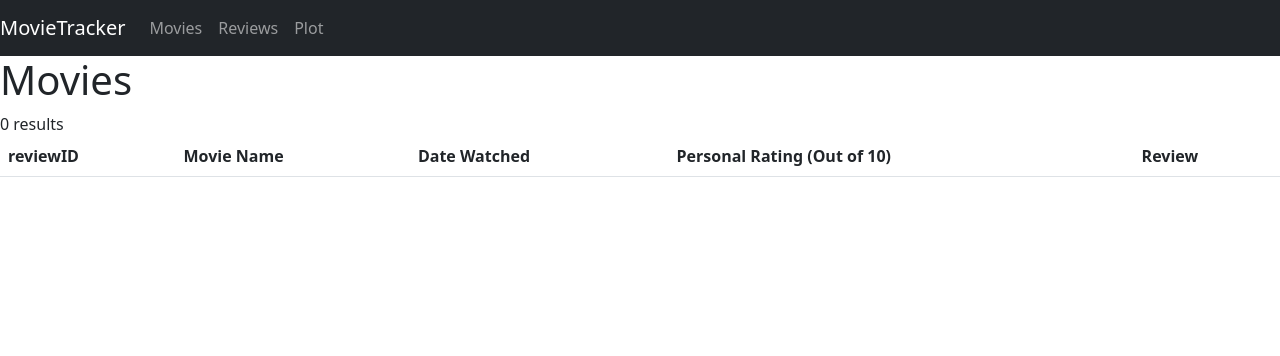
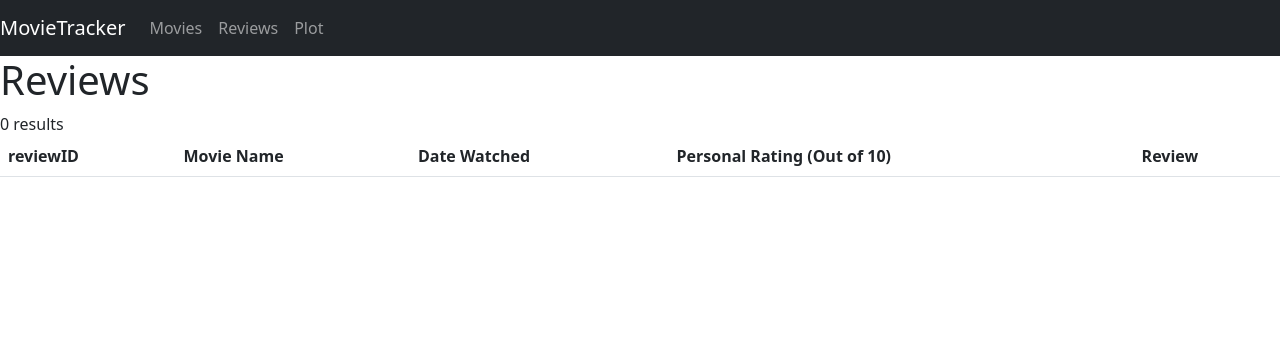
Before and after one commit to landrydroupy/finalproj, a PHP site: page /reviews.php in a window 1280 px wide. Shown: the top 356 px of the page. Run offline with PHP 8.4, Linux system fonts and the light colour scheme; data that the repository does not hold is empty.

Commit message:
Update reviews.php

```diff
--- a/reviews.php
+++ b/reviews.php
@@ -5,11 +5,11 @@
     <meta charset="utf-8">
     <meta name="viewport" content="width=device-width, initial-scale=1">
     <?php include("nav.php");?>
-    <title>Movies</title>
+    <title>Reviews</title>
     <link href="https://cdn.jsdelivr.net/npm/bootstrap@5.2.0/dist/css/bootstrap.min.css" rel="stylesheet" integrity="sha384-gH2yIJqKdNHPEq0n4Mqa/HGKIhSkIHeL5AyhkYV8i59U5AR6csBvApHHNl/vI1Bx" crossorigin="anonymous">
   </head>
   <body>
-    <h1>Movies</h1>
+    <h1>Reviews</h1>
 <table class="table table-striped">
   <thead>
     <tr>
```
